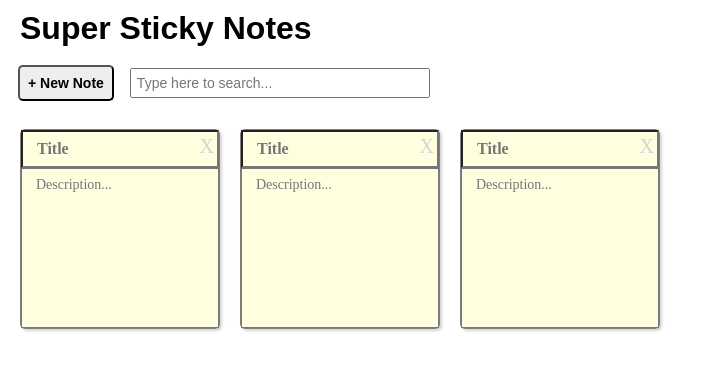
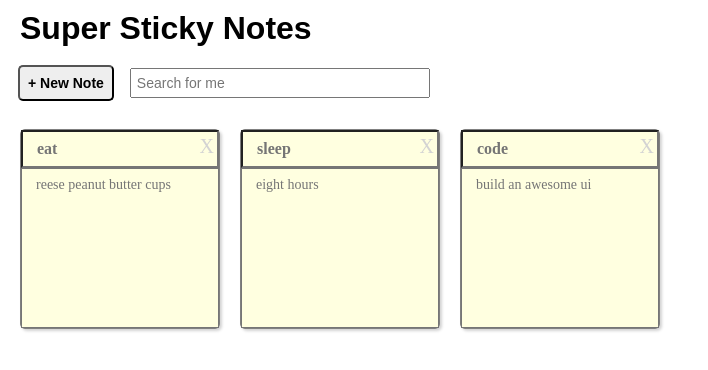
Before and after one commit to Tony2450/sticky-notes, a React (Create React App) app: page / in a window 1280 px wide. Shown: the top 370 px of the page, without its empty margins (0-708 px from the left). Built offline with nearby package versions, Linux system fonts and the light colour scheme; the HTML template or start-up script is replaced by a standard one.

Commit message:
Added props

```diff
--- a/src/App.js
+++ b/src/App.js
@@ -27,8 +27,8 @@ const [searchText, setSearchText] = useState("Search for me");
 
   return (
     < div className="app" >
-  <Header />
-  <NotesList />
+      <Header searchText={searchText} />
+      <NotesList notes={notes} />
     </div >
   )
 };
--- a/src/Header.js
+++ b/src/Header.js
@@ -1,6 +1,6 @@
 import React from "react";
 
-const Header = () => (
+const Header = (props) => (
     <header>
       <h1 className="app-header__title">Super Sticky Notes</h1>
       <aside className="app-header__controls">
@@ -8,7 +8,7 @@ const Header = () => (
         <input
           className="search"
           type="text"
-          placeholder="Type here to search..."
+          placeholder={props.searchText}
         />
       </aside>
     </header>
--- a/src/Note.js
+++ b/src/Note.js
@@ -1,9 +1,9 @@
 import React from "react";
 
-const Note = () => (
+const Note = (props) => (
     <li className="note">
-        <input className="note__title" type="text" placeholder="Title" />
-        <textarea className="note__description" placeholder="Description..." />
+        <input className="note__title" type="text" placeholder={props.title} />
+        <textarea className="note__description" placeholder={props.description} />
         <span className="note__delete">X</span>
     </li>
 )
--- a/src/Noteslist.js
+++ b/src/Noteslist.js
@@ -1,12 +1,17 @@
 import React from "react";
 import Note from "./Note";
+import "./index.css"
 
-const NotesList = () => (
-    <ul className="notes-list">
-        <Note />
-        <Note />
-        <Note />
-    </ul>
-)
+const NotesList = (props) => {
+    const renderNotes = (notes) =>(
+        <Note
+            title = {notes.title}
+            description = {notes.description}
+            doesMatchSearch = {notes.doesMatchSearch}
+        />
+    )
+    const NoteElements = props.notes.map(renderNotes);
+    return <ul className="notes-list">{NoteElements}</ul>
+}
 
 export default NotesList;
```
Lines whose indentation alone changed are shown as unchanged.
